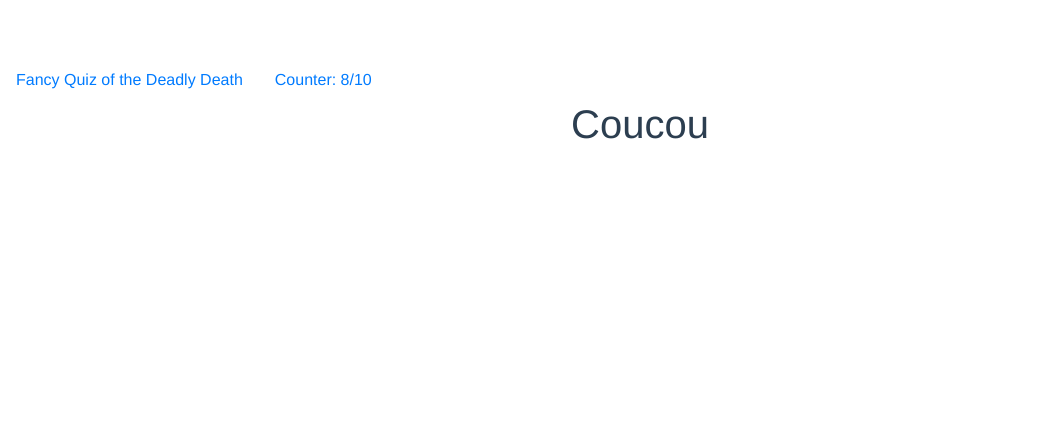
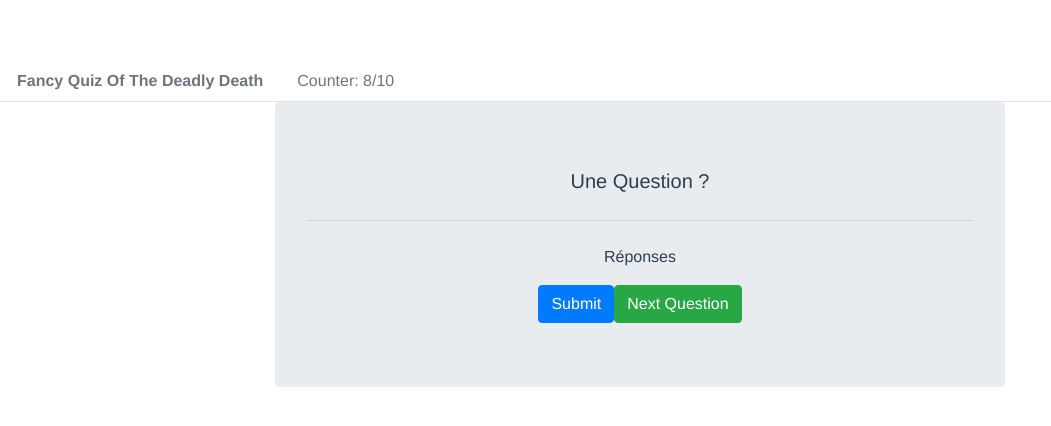
Before and after one commit to LeGaspii/quiz-vue-test, a Vue app: page / in a window 1280 px wide. Shown: the top 426 px of the page, without its empty margins (0-1051 px from the left). Built offline with nearby package versions, Linux system fonts and the light colour scheme.

Commit message:
setup complet

```diff
--- a/src/App.vue
+++ b/src/App.vue
@@ -1,7 +1,16 @@
 <template>
   <div id="app">
     <Header />
-    <QuestionBox />
+
+    <b-container class="bv-example-row">
+      <b-row>
+        <b-col sm="8" offset="2">
+          <QuestionBox />
+        </b-col>
+      </b-row>
+    </b-container>
+
+
   </div>
 </template>
 
--- a/src/components/Header.vue
+++ b/src/components/Header.vue
@@ -1,8 +1,8 @@
 <template>
     <div>
-        <b-nav>
-            <b-nav-item>Fancy Quiz of the Deadly Death</b-nav-item>
-            <b-nav-item>Counter: 8/10</b-nav-item>
+        <b-nav tabs>
+            <b-nav-item disabled><b>Fancy Quiz Of The Deadly Death</b></b-nav-item>
+            <b-nav-item disabled>Counter: 8/10</b-nav-item>
         </b-nav>
     </div>
 </template>
--- a/src/components/QuestionBox.vue
+++ b/src/components/QuestionBox.vue
@@ -1,3 +1,18 @@
 <template>
-    <h1>Coucou</h1>
+    <div class="question-boc-container">
+        <b-jumbotron>
+            <template #lead>
+                Une Question ?
+            </template>
+
+            <hr class="my-4">
+
+            <p>
+            Réponses
+            </p>
+
+            <b-button variant="primary" href="#">Submit</b-button>
+            <b-button variant="success" href="#">Next Question</b-button>
+        </b-jumbotron>
+    </div>
 </template>
```
